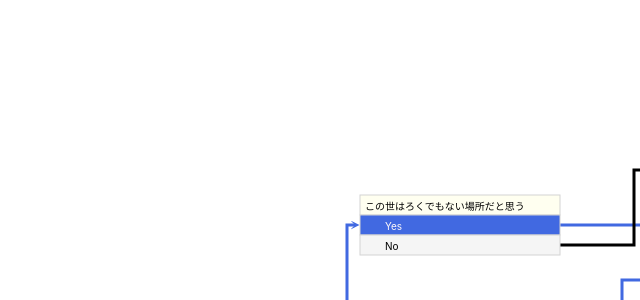
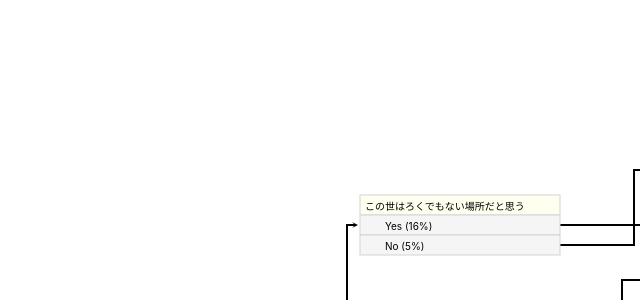
Before and after one commit to tronperidot/visualize-tree, a React (Create React App) app: page / in a window 1280 px wide. Shown: the part 500-800 px from the top of the page, without its empty margins (640-1280 px from the left). Built offline with nearby package versions, Linux system fonts and the light colour scheme.

Commit message:
パーセントを出すようにした

```diff
--- a/src/App.tsx
+++ b/src/App.tsx
@@ -3,25 +3,20 @@ import './App.css';
 import ProcessBlock from './components/ProcessBlock';
 import Line from './components/Line';
 import { SVG_WINDOW } from './constants';
-import { buildPathQuery } from './functions';
-import { Questions } from './mockData/Questions';
-import { Cinemas } from './mockData/Cinemas';
-import { buildBlockArray, buildArrayToQuery } from './functions/builder';
+import { makeChart } from './functions';
 import Defs from './components/defs';
 
 const App: React.FC = () => {
-  const ary = buildBlockArray(Questions, Cinemas);
-  const processes = buildArrayToQuery(ary);
-  const lines = buildPathQuery(processes);
+  const { processes, lines } = makeChart();
   return (
     <div className="App">
       <svg width={SVG_WINDOW.WIDTH} height={SVG_WINDOW.HEIGHT} version="1.1" xmlns="http://www.w3.org/2000/svg">
         {lines.map((line, key) => (
-          <Line from={line.fromPosition} to={line.toPosition } key={key} isSelected={(key % 2) > 0} />
+          <Line from={line.fromPosition} to={line.toPosition } key={key} isSelected={(key % 2) > 0 || true} />
         ))}
         {processes.map((value, idx) => {
           return (
-            <ProcessBlock query={value} key={idx} />
+            <ProcessBlock query={value} key={`${value.id}_${idx}`} />
           )
         })}
         <Defs />
--- a/src/components/Line.tsx
+++ b/src/components/Line.tsx
@@ -29,13 +29,13 @@ const Line: React.FC<Props> = ({ from, to, isSelected }) => {
         fill="none"
         points={points}
         markerEnd={selected.marker}
-        strokeWidth={3}
+        strokeWidth={2}
       />
     </g>
   );
 };
 
-const calcMiddle = (from: number, to: number) => (from + to) / 2;
+// const calcMiddle = (from: number, to: number) => (from + to) / 2;
 const randRange = (min: number, max: number) =>
   Math.floor(Math.random() * (max - min + 1) + min);
 
--- a/src/functions/builder.ts
+++ b/src/functions/builder.ts
@@ -3,6 +3,7 @@ import { Cinema } from "../mockData/Cinemas";
 import { ProcessType } from ".";
 import { ProcessBlockQuery } from "../models/ProcessBlockQuery";
 import { calcXPos, caclYPos } from "./calculation";
+import { SelecteItem } from "../mockData/SelectedItemList";
 
 type Next = { type: ProcessType, src: Question | Cinema};
 
@@ -48,7 +49,7 @@ export const buildArrayToQuery = (source: Next[][]): ProcessBlockQuery[] => {
     const x = calcXPos(deepCnt);
     deepItems.forEach((next, idx) => {
       const y = caclYPos(deepItems.length, idx);
-      result.push(new ProcessBlockQuery(next.type, next.src, { x, y }))
+      result.push(new ProcessBlockQuery(next.type, next.src, { x, y }, deepCnt));
     });
   });
   return result;
@@ -64,3 +65,42 @@ export const findNext = (answer: Answer, questions: Question[], cinemas: Cinema[
     src: cinemas.find((cinema) => cinema.id === answer.resultCinemaId)!!
   };
 }
+
+export const setSelectCount = (processes: ProcessBlockQuery[], selectedItemList: SelecteItem[]): void => {
+  // count を代入
+  selectedItemList.forEach(({ passedQuestion, count, resultId }) => {
+    const idList = passedQuestion.split(",");
+    for (let idx = 0; idx < idList.length - 1; idx++) {
+      const currentId = Number(idList[idx]);
+      const nextId = Number(idList[idx + 1]);
+      const question = processes.find((q) => q.isQuestion && q.id === currentId);
+      const ans = question?.getAnswerList.find((ans) => ans.nextQuestionId === nextId);
+      if (ans) {
+        ans.count = (ans?.count !== undefined) ? ans.count + count : count;
+      }
+    }
+    const lastQquestionId = Number(idList[idList.length -1]);
+    const ans = processes
+      .find((q) => q.isQuestion && q.id === lastQquestionId)
+      ?.getAnswerList.find((ans) => ans.resultCinemaId === resultId);
+    if (ans) {
+      ans.count = (ans?.count !== undefined) ? ans.count + count : count;
+    }
+    // 映画にも代入
+    const cinema = processes.find((c) => c.isCinema && c.id === resultId);
+    if (cinema) {
+      cinema.resultCinemaCount = (cinema.resultCinemaCount !== undefined) ? cinema.resultCinemaCount + count : count;
+    }
+  });
+
+  // rateを代入
+  const max = selectedItemList.reduce((val, current) => val + current.count, 0);
+  processes.forEach((item) => {
+    item.getAnswerList.forEach((ans) => {
+      ans.rate = Math.round(((ans.count || 0) * 100) / max);
+    });
+    if (item.isCinema) {
+      item.resultCinemaRate = Math.round(((item.resultCinemaCount || 0) * 100) / max);
+    }
+  });
+}
--- a/src/functions/index.ts
+++ b/src/functions/index.ts
@@ -1,8 +1,20 @@
-import { Answer } from "../mockData/Questions";
+import { Answer, Questions } from "../mockData/Questions";
 import { ProcessBlockQuery } from "../models/ProcessBlockQuery";
 import { LineQuery } from "../models/LineQuery";
+import { buildBlockArray, buildArrayToQuery, setSelectCount } from "./builder";
+import { Cinemas } from "../mockData/Cinemas";
+import { SelectedItemList } from "../mockData/SelectedItemList";
 
 export type ProcessType = 'question' | 'cinema';
+
+export const makeChart = () => {
+  const ary = buildBlockArray(Questions, Cinemas);
+  const processes = buildArrayToQuery(ary);
+  setSelectCount(processes, SelectedItemList);
+  console.log(processes);
+  const lines = buildPathQuery(processes);
+  return { processes, lines }
+}
 
 // 線を引く
 export const buildPathQuery = (source: ProcessBlockQuery[]): LineQuery[] => {
--- a/src/mockData/Questions.ts
+++ b/src/mockData/Questions.ts
@@ -2,6 +2,9 @@ export interface Answer {
   label: string;
   nextQuestionId: number | null;
   resultCinemaId: number | null;
+  // 結果の数字を入れるために使っている。本当は別のインターフェースにするべき
+  count?: number;
+  rate?: number;
 }
 
 export interface Question {
--- /dev/null
+++ b/src/mockData/SelectedItemList.ts
@@ -0,0 +1,59 @@
+export interface SelecteItem {
+  passedQuestion: string;
+  count: number;
+  resultId: number;
+}
+
+export const SelectedItemList: SelecteItem[] = [
+  { "passedQuestion": '1,2,3,8,10,11', "count": 482, "resultId": 8 },
+  { "passedQuestion": '1,2,7,13,16', "count": 418, "resultId": 12 },
+  { "passedQuestion": '1,2,7,18,19', "count": 410, "resultId": 17 },
+  { "passedQuestion": '1,2,3,4,5', "count": 331, "resultId": 2 },
+  { "passedQuestion": '1,2,3,8', "count": 307, "resultId": 33 },
+  { "passedQuestion": '1,2,3,4', "count": 287, "resultId": 27 },
+  { "passedQuestion": '1,2,7,13,16', "count": 266, "resultId": 31 },
+  { "passedQuestion": '1,2,7,13,14,15', "count": 258, "resultId": 25 },
+  { "passedQuestion": '1,2,3,4,5,6', "count": 209, "resultId": 1 },
+  { "passedQuestion": '1,17,29,30,31,35', "count": 202, "resultId": 9 },
+  { "passedQuestion": '1,2,3,4,5,6,9', "count": 202, "resultId": 3 },
+  { "passedQuestion": '1,2,7,13,14,15', "count": 193, "resultId": 13 },
+  { "passedQuestion": '1,17,18,19', "count": 185, "resultId": 17 },
+  { "passedQuestion": '1,2,3,4,5,6,9', "count": 178, "resultId": 4 },
+  { "passedQuestion": '1,2,7,18,19,20', "count": 162, "resultId": 34 },
+  { "passedQuestion": '1,2,7,18,19,20', "count": 129, "resultId": 16 },
+  { "passedQuestion": '1,2,7,13,14', "count": 120, "resultId": 28 },
+  { "passedQuestion": '1,2,3,8,10,14,15', "count": 119, "resultId": 25 },
+  { "passedQuestion": '1,17,29,30,36,37', "count": 118, "resultId": 22 },
+  { "passedQuestion": '1,2,7,18,21', "count": 109, "resultId": 11 },
+  { "passedQuestion": '1,2,3,8,10,14', "count": 101, "resultId": 28 },
+  { "passedQuestion": '1,17,29,30,36,37', "count": 89, "resultId": 23 },
+  { "passedQuestion": '1,17,18,19,20', "count": 86, "resultId": 34 },
+  { "passedQuestion": '1,17,29', "count": 81, "resultId": 14 },
+  { "passedQuestion": '1,17,18,19,20', "count": 77, "resultId": 16 },
+  { "passedQuestion": '1,17,18,21', "count": 69, "resultId": 11 },
+  { "passedQuestion": '1,17,29,30,31,32,34', "count": 66, "resultId": 29 },
+  { "passedQuestion": '1,2,3,8,10,14,15', "count": 58, "resultId": 13 },
+  { "passedQuestion": '1,2,3,8,10,11,12', "count": 57, "resultId": 7 },
+  { "passedQuestion": '1,17,29,30,31,35', "count": 50, "resultId": 30 },
+  { "passedQuestion": '1,17,29,30,31,32,33', "count": 49, "resultId": 18 },
+  { "passedQuestion": '1,17,18,21,22,26,28', "count": 40, "resultId": 32 },
+  { "passedQuestion": '1,2,7,18,21,22,26,28', "count": 39, "resultId": 32 },
+  { "passedQuestion": '1,17,29,30,31,32,33', "count": 38, "resultId": 24 },
+  { "passedQuestion": '1,2,7,18,21,22,26,28', "count": 30, "resultId": 5 },
+  { "passedQuestion": '1,2,3,8,10,11,12', "count": 29, "resultId": 6 },
+  { "passedQuestion": '1,17,29,30,36', "count": 28, "resultId": 10 },
+  { "passedQuestion": '1,17,29,30,31,32,34', "count": 23, "resultId": 15 },
+  { "passedQuestion": '1,2,7,18,21,22,23,25', "count": 19, "resultId": 35 },
+  { "passedQuestion": '1,2,7,18,21,22,26,27', "count": 18, "resultId": 36 },
+  { "passedQuestion": '1,17,18,21,22,23,25', "count": 16, "resultId": 35 },
+  { "passedQuestion": '1,17,18,21,22,26,28', "count": 14, "resultId": 5 },
+  { "passedQuestion": '1,17,18,21,22,26,27', "count": 13, "resultId": 21 },
+  { "passedQuestion": '1,17,18,21,22,23,24', "count": 12, "resultId": 20 },
+  { "passedQuestion": '1,17,18,21,22,26,27', "count": 11, "resultId": 36 },
+  { "passedQuestion": '1,2,7,18,21,22,23,24', "count": 11, "resultId": 19 },
+  { "passedQuestion": '1,2,7,18,21,22,23,25', "count": 11, "resultId": 26 },
+  { "passedQuestion": '1,2,7,18,21,22,26,27', "count": 11, "resultId": 21 },
+  { "passedQuestion": '1,17,18,21,22,23,25', "count": 10, "resultId": 26 },
+  { "passedQuestion": '1,17,18,21,22,23,24', "count": 9, "resultId": 19 },
+  { "passedQuestion": '1,2,7,18,21,22,23,24', "count": 7, "resultId": 20 },
+]
--- a/src/models/ProcessBlockQuery.ts
+++ b/src/models/ProcessBlockQuery.ts
@@ -8,6 +8,9 @@ export class ProcessBlockQuery {
   position: SVGPosition;
   question?: Question;
   cinema?: Cinema;
+  deepCnt: number;
+  resultCinemaCount?: number;
+  resultCinemaRate?: number;
 
   get id() {
     return this.getQuestionId || this.getCinemaId;
@@ -33,9 +36,10 @@ export class ProcessBlockQuery {
     return this.isCinema ? this.cinema!.id : undefined;
   }
 
-  constructor(type: ProcessType, src: Question | Cinema, position: SVGPosition) {
+  constructor(type: ProcessType, src: Question | Cinema, position: SVGPosition, deepCnt: number) {
     this.type = type;
     this.position = position;
+    this.deepCnt = deepCnt;
     if (type === 'question') {
       this.question = src as Question;
     } else if (type === 'cinema') {
```
Also changed, not shown: src/components/ProcessBlock.tsx (+11 -19 lines).
